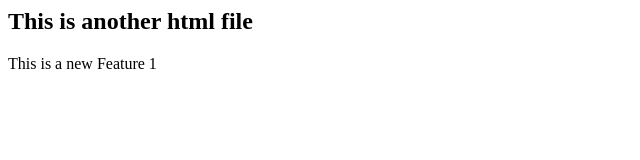
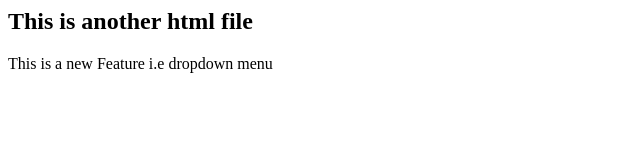
Before and after one commit to SROY9697/LocalRepo, a plain HTML site: page index.html in a window 1280 px wide. Shown: the whole page, without its empty margins (0-640 px from the left). Drawn offline with Linux system fonts and the light colour scheme.

Commit message:
add dropdown

```diff
--- a/index.html
+++ b/index.html
@@ -1,2 +1,2 @@
 <h2>This is another html file</h2>
-<p>This is a new Feature 1</p>
+<p>This is a new Feature i.e dropdown menu</p>
```
